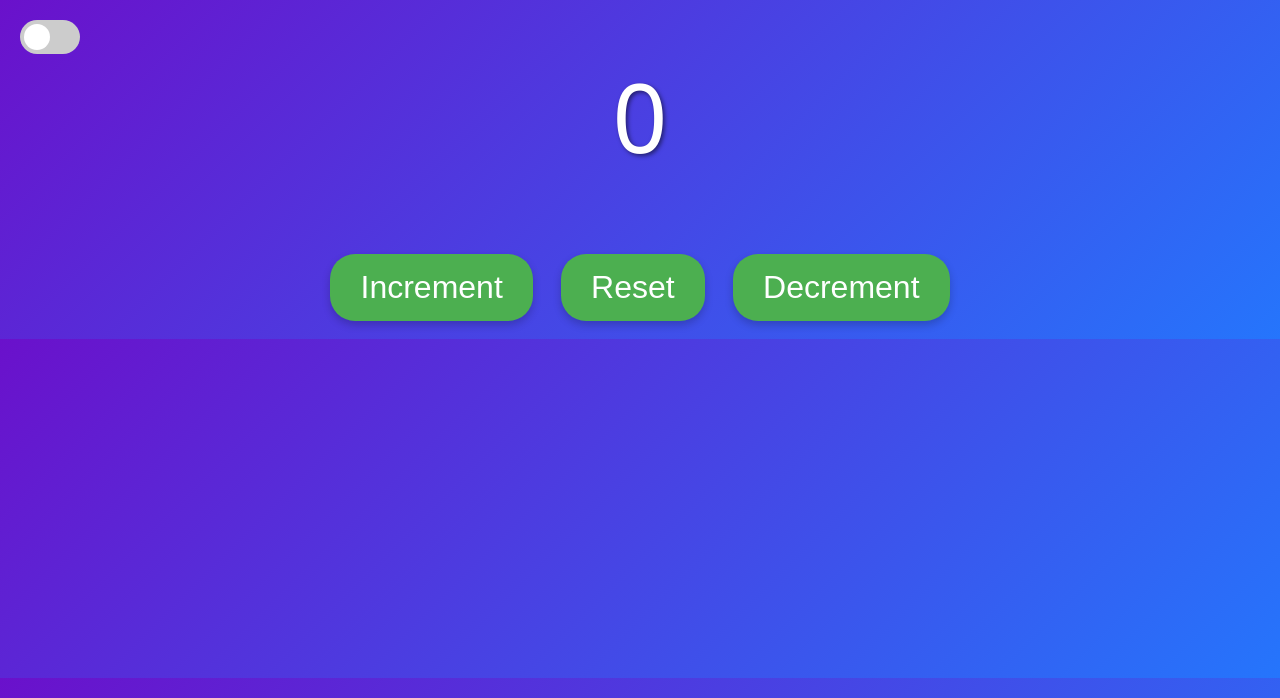
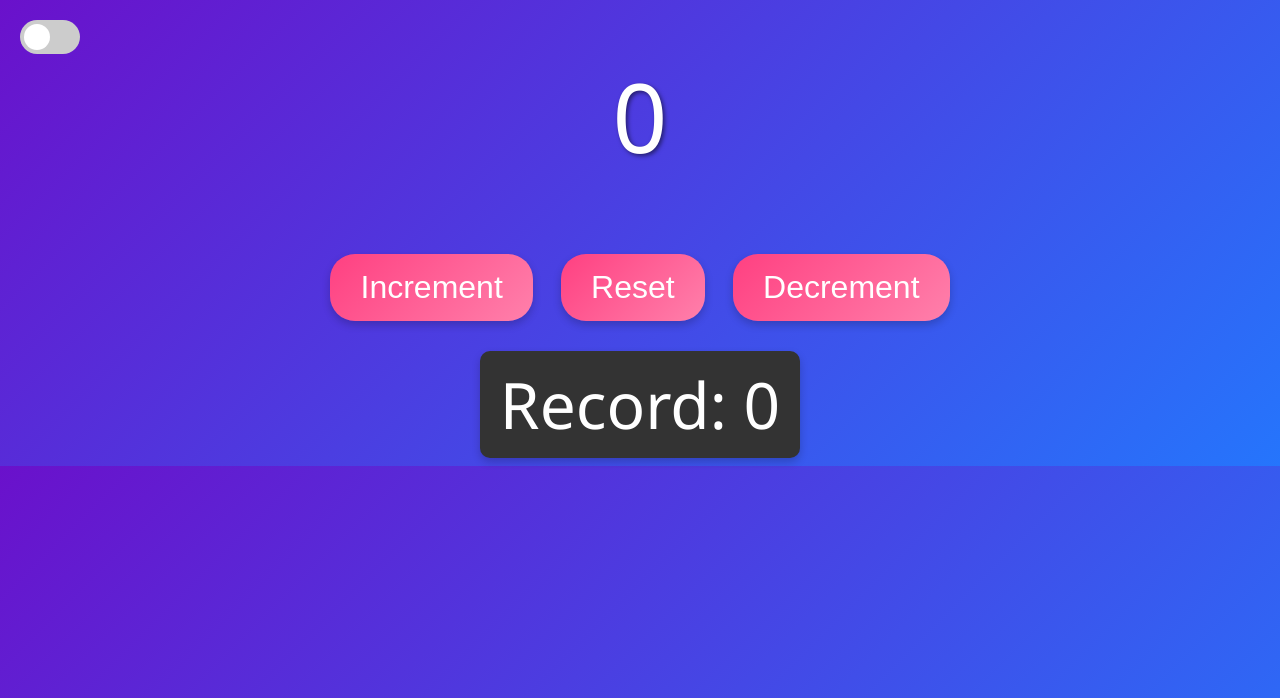
Before and after one commit to SillyRobot883/counter, a PHP site: page / in a window 1280 px wide. Shown: the top 698 px of the page. Run offline with PHP 8.4, Linux system fonts and the light colour scheme; some libraries are stand-ins or nearby versions.

Commit message:
added count record

```diff
--- a/app.js
+++ b/app.js
@@ -10,6 +10,7 @@ const resetSound = document.getElementById('resetSound');
 const slidingMessagesContainer = document.getElementById('slidingMessagesContainer');
 const confettiContainer = document.getElementById('confettiContainer');
 let count = 0;
+let countRecord = 0;
 
 // the updateMessage function will display a message based on the current count
 function updateMessage() {
@@ -18,6 +19,11 @@ function updateMessage() {
     } else {
         document.body.classList.remove('negative-count');
     }
+    if (count > countRecord) {
+        countRecord = count;
+        countRecordLabel.textContent = `Record: ${countRecord}`; // Update the count record display
+    }
+
     switch (count) {
         case -15:
             showSlidingMessage("Why would you go negative? lol");
@@ -36,11 +42,9 @@ function updateMessage() {
             showSlidingMessage("Incredible! You've reached 35! 🚀");
             break;
         case 50:
-            alertSound.play();
             showSlidingMessage("Still going huh?");
             break;
         case 75:
-            alertSound.play();
             showSlidingMessage("Alright stop. I'm disabling the buttons for 10 seconds");
             disableIncreaseButton(10);
             break;
@@ -70,7 +74,7 @@ function showSlidingMessage(text) {
     slidingMessagesContainer.appendChild(messageElement);
     setTimeout(() => {
         messageElement.classList.add('show');
-    }, 500);
+    }, 1);
     setTimeout(() => {
         messageElement.classList.remove('show');
         setTimeout(() => {
--- a/index.html
+++ b/index.html
@@ -21,7 +21,9 @@
     <button id="resetButton">Reset</button>
     <button id="decrementButton">Decrement</button>
 </div>
+<div id="countRecordLabel">Record: 0</div>
 <div id="messageContainer">
+
     <label id="messageLabel"></label>
 </div>
 <div id="slidingMessagesContainer"></div>
--- a/style.css
+++ b/style.css
@@ -67,18 +67,19 @@ button {
     font-size: 1em;
     padding: 15px 30px;
     margin: 10px;
-    background-color: #4CAF50;
+    background: linear-gradient(135deg, #ff4081, #ff80ab);
     color: white;
     border: none;
     border-radius: 25px;
     cursor: pointer;
     box-shadow: 0 4px 8px rgba(0, 0, 0, 0.2);
-    transition: background-color 0.3s, transform 0.3s;
+    transition: background-color 0.3s, transform 0.3s, box-shadow 0.3s;
 }
 
 button:hover {
-    background-color: #45a049;
+    background: linear-gradient(135deg, #ff80ab, #ff4081);
     transform: scale(1.1);
+    box-shadow: 0 6px 12px rgba(0, 0, 0, 0.3);
 }
 
 #countLabel {
@@ -129,3 +130,20 @@ body.negative-count {
     transition: background-color 0.5s ease-in-out;
     background-color: #cda14c; /* Example color */
 }
+
+#countRecordLabel {
+    font-size: 2em;
+    margin-top: 20px;
+    color: #ffffff; /* Change font color */
+    background: #333333; /* Change background color */
+    padding: 10px 20px;
+    border-radius: 10px;
+    box-shadow: 0 4px 8px rgba(0, 0, 0, 0.2);
+    transition: transform 0.3s, box-shadow 0.3s;
+    display: inline-block;
+}
+
+#countRecordLabel:hover {
+    transform: none; /* Remove button-like hover effect */
+    box-shadow: none; /* Remove button-like hover effect */
+}
```
